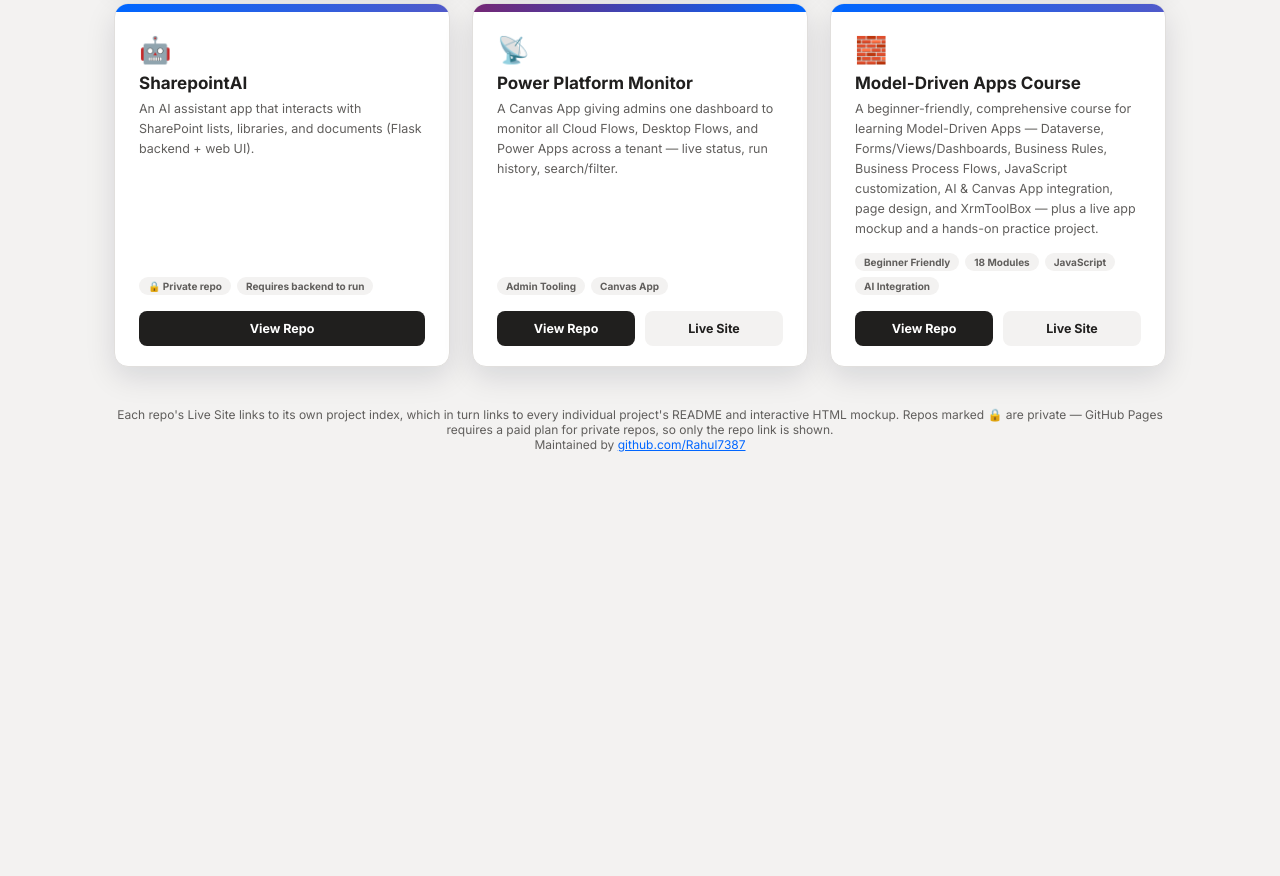
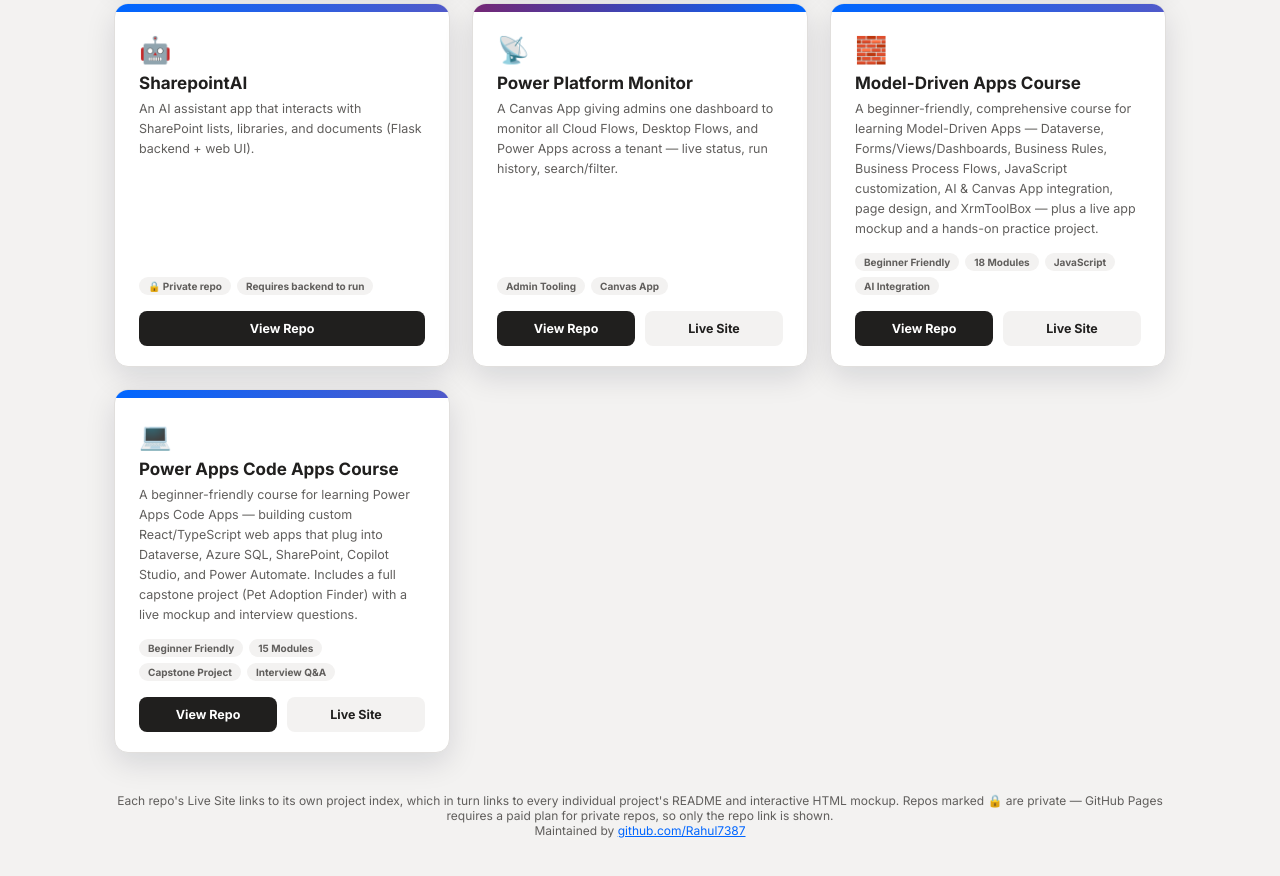
Before and after one commit to Rahul7387/power-platform-portfolio-hub, a plain HTML site: page index.html in a window 1280 px wide. Shown: the part 3002-3878 px from the top of the page. Before the commit the page ends 3514 px from the top, so only its background shows below. Drawn offline with Linux system fonts and the light colour scheme.

Commit message:
Add Power Apps Code Apps Course tile

```diff
--- a/index.html
+++ b/index.html
@@ -498,6 +498,20 @@
         </div>
       </div>
 
+      <div class="repo-card">
+        <div class="band pa"></div>
+        <div class="repo-body">
+          <div class="repo-icon">💻</div>
+          <div class="repo-title">Power Apps Code Apps Course</div>
+          <div class="repo-desc">A beginner-friendly course for learning Power Apps Code Apps — building custom React/TypeScript web apps that plug into Dataverse, Azure SQL, SharePoint, Copilot Studio, and Power Automate. Includes a full capstone project (Pet Adoption Finder) with a live mockup and interview questions.</div>
+          <div class="tag-row"><span class="tag">Beginner Friendly</span><span class="tag">15 Modules</span><span class="tag">Capstone Project</span><span class="tag">Interview Q&amp;A</span></div>
+          <div class="btn-row">
+            <a class="btn primary" href="https://github.com/Rahul7387/power-apps-code-apps-course" target="_blank">View Repo</a>
+            <a class="btn secondary" href="https://rahul7387.github.io/power-apps-code-apps-course/" target="_blank">Live Site</a>
+          </div>
+        </div>
+      </div>
+
     </div>
 
     <div class="footer-note">
```
Also changed, not shown: 1 other file.
